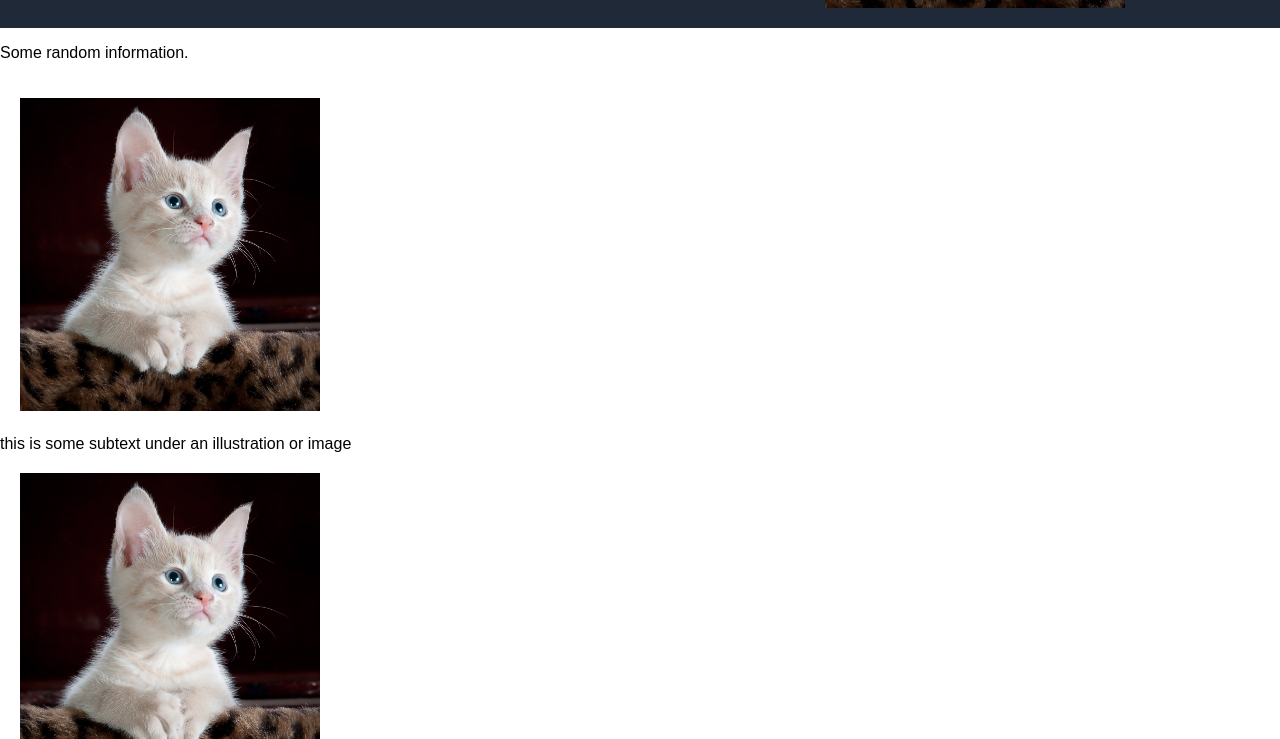
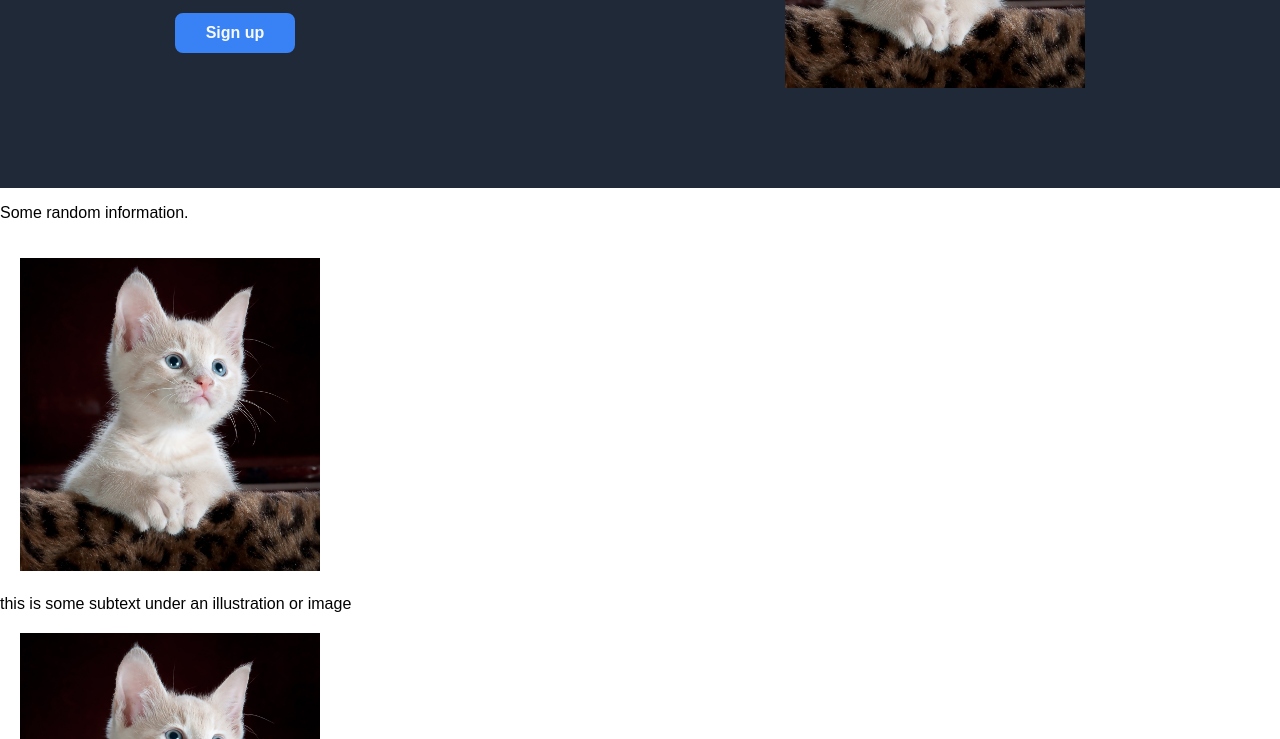
Before and after one commit to ranych/landing-page, a plain HTML site: page index.html in a window 1280 px wide. Shown: the part 377-1116 px from the top of the page. Drawn offline with Linux system fonts and the light colour scheme.

Commit message:
Add some styling for the button
This is to make the button look more like ones seen on websites nowadays

```diff
--- a/styles.css
+++ b/styles.css
@@ -33,6 +33,7 @@ a {
     display: flex;
     justify-content: space-around;
     align-items: center;
+    padding: 80px;
 }
 
 .main-text {
@@ -45,3 +46,18 @@ a {
     width: 400px;
     font-size: 18px;
 }
+
+button {
+    background-color: #3882F6;
+    color: #F9FAF8;
+    width: 120px;
+    height: 40px;
+    border: 2px solid #3882F6;
+    border-radius: 8px;
+    font-size: 16px;
+    font-weight: 900;
+}
+
+button:hover {
+    background-color: #0000FF;
+}
```
